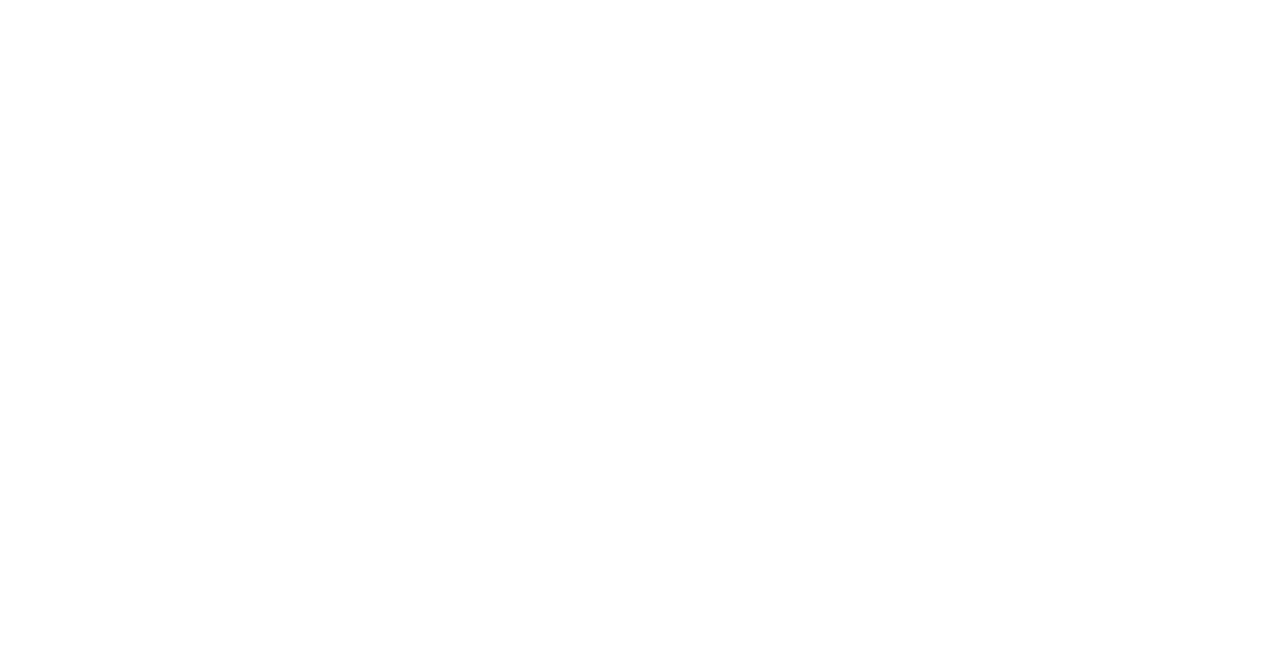
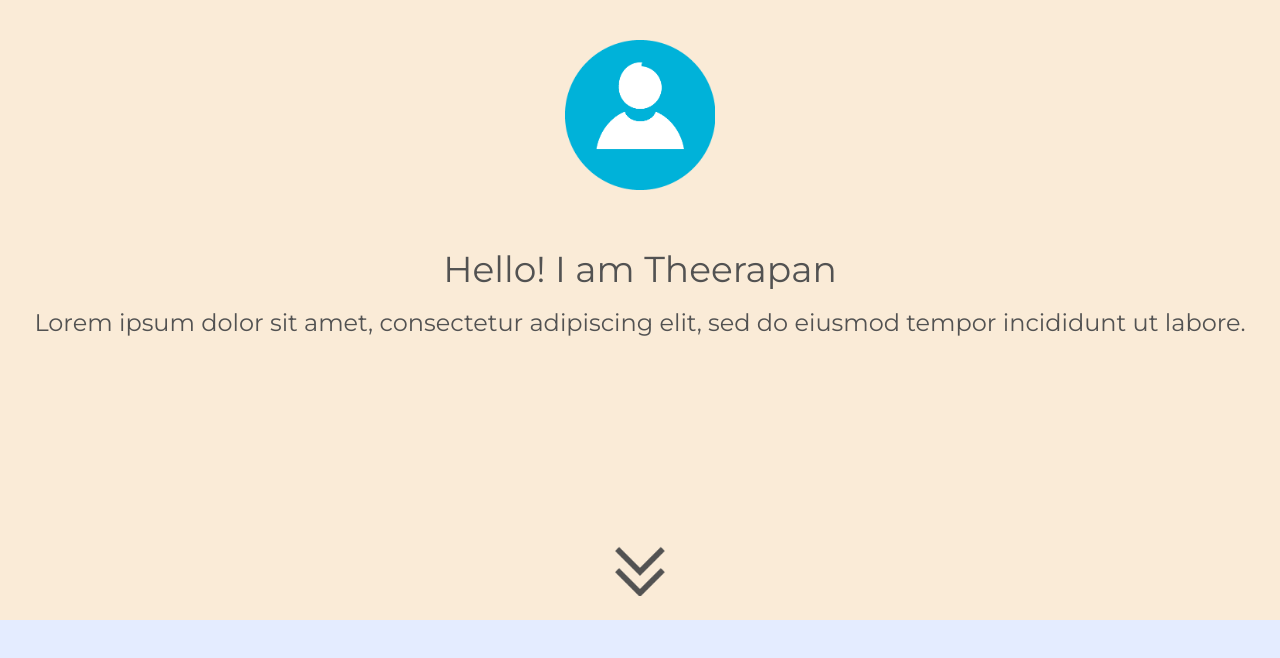
Before and after one commit to theerapan/resume, a plain HTML site: page index.html in a window 1280 px wide. Drawn offline with nearby package versions, Linux system fonts and the light colour scheme.

Commit message:
finish section1 layout

```diff
--- a/index.html
+++ b/index.html
@@ -10,7 +10,36 @@
     <div id="section1">
         <div class="container-fluid">
             <div class="row">
+                <div class="col-xs-12">
+                    <img src="assets/person.png" class="person-img center-block" alt="">
+                </div>
+            </div>
+            <div class="row">
+                <div class="col-xs-12">
+                    <h1 class="text-center">Hello! I am Theerapan</h1>
+                    <h3 class="text-center">Lorem ipsum dolor sit amet, consectetur adipiscing elit, sed do eiusmod tempor incididunt ut labore.</h3>
+                </div>
+            </div>
+            <div class="row">
+                <div class="col-xs-12">
+                    <img src="assets/down-arrow.png" class="down-arrow-img center-block" alt="">
+                </div>
+            </div>
+        </div>
+    </div>
+    <div id="section2">
+        <div class="container">
+            <div class="row">
+                <div class="col-xs-6">
+                    <div class="profile-left">
 
+                    </div>
+                </div>
+                <div class="col-xs-6">
+                    <div class="profile-right">
+
+                    </div>
+                </div>
             </div>
         </div>
     </div>
--- a/style.css
+++ b/style.css
@@ -1 +1,38 @@
-@import url('https://fonts.googleapis.com/css?family=Lato');
+@import url('https://fonts.googleapis.com/css?family=Montserrat');
+body {
+    font-family: 'Montserrat', sans-serif;
+}
+
+#section1 {
+    width: 100%;
+    height: 620px;
+    background-color: antiquewhite;
+}
+
+.person-img {
+    width: 150px;
+    height: 150px;
+/*
+    display: block;
+    margin: auto;
+*/
+    margin-top: 40px;
+}
+
+.down-arrow-img {
+    width: 50px;
+    height: 50px;
+    margin-top: 200px;
+}
+
+h1 { margin-top: 60px; color: #525252; }
+
+h3 { color: #525252; }
+
+/***** SECTION 2 *******/
+
+#section2 {
+    background-color: #e4ecff;
+    width: 100%;
+    height: 500px;
+}
```
Also changed, not shown: assets/down-arrow.png (added), assets/person.png (renamed from assets/person-icon-blue-7563.png).
